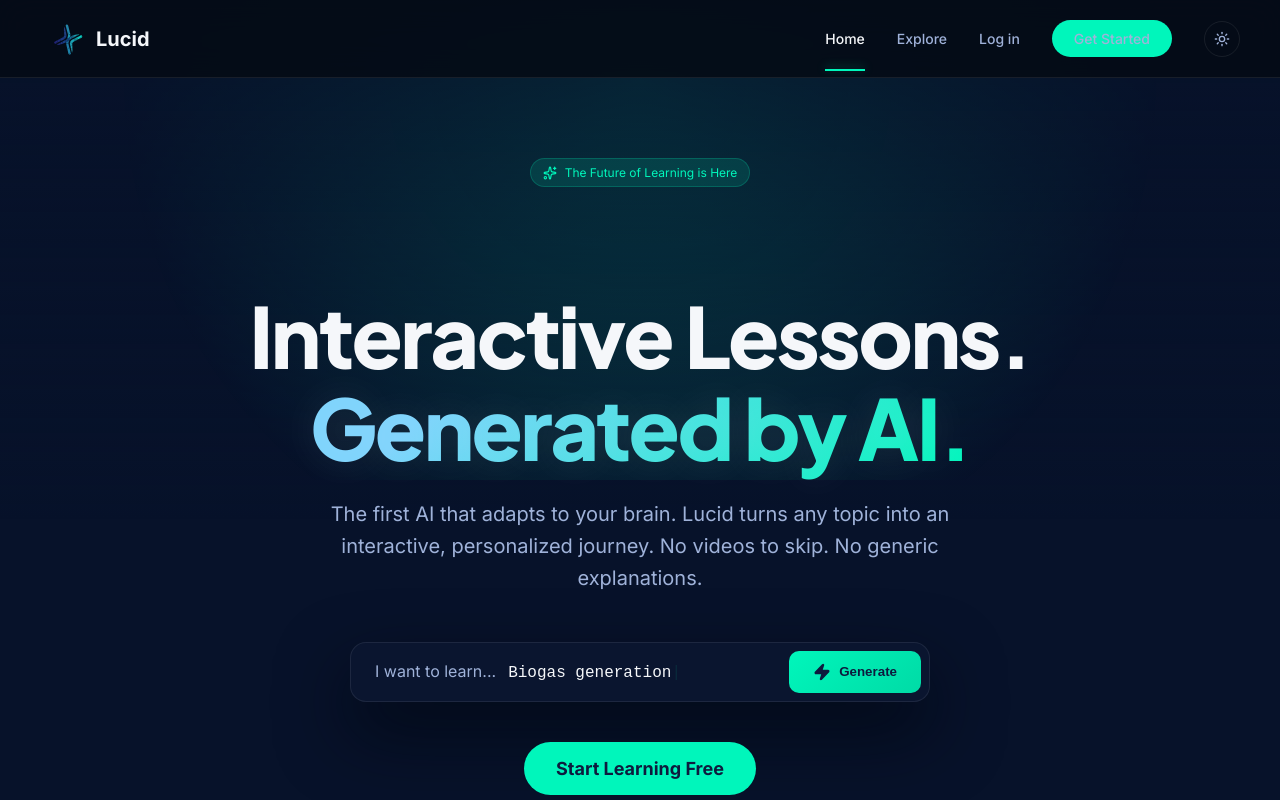
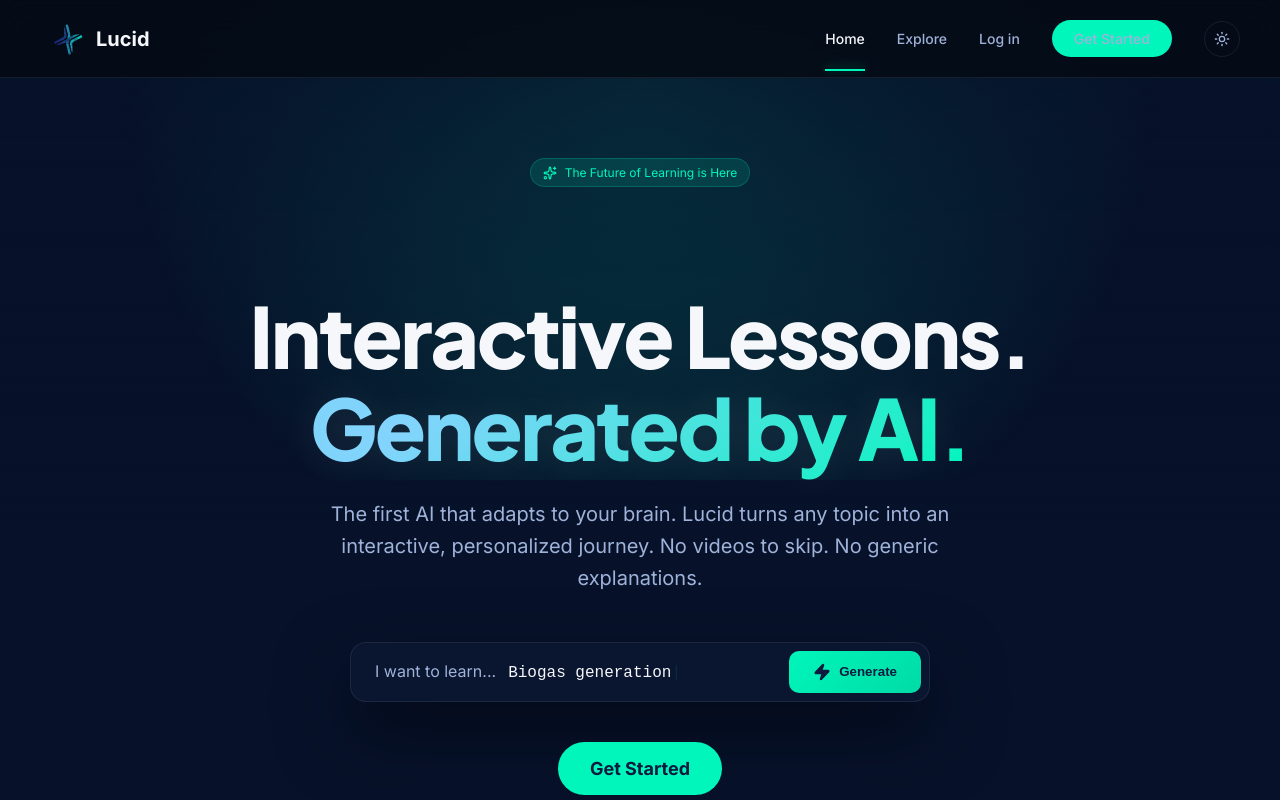
Before and after one commit to taa217/lucidwebsite, a React (Create React App) app: page / in a window 1280 px wide. Shown: the top 800 px of the page. Built offline with nearby package versions, Linux system fonts and the light colour scheme; what @cartesia/cartesia-js would draw is missing.

Commit message:
change see examples to get started

```diff
--- a/src/pages/Home.tsx
+++ b/src/pages/Home.tsx
@@ -173,8 +173,8 @@
           animate={{ y: 0, opacity: 1 }}
           transition={{ delay: 0.6 }}
         >
-          <Link to="/explore" className="btn-glow">
-            Start Learning Free
+          <Link to="https://app.lucid-ai.co" className="btn-glow">
+            Get Started
           </Link>
           <p className="no-cc">No credit card required.</p>
         </motion.div>
```
